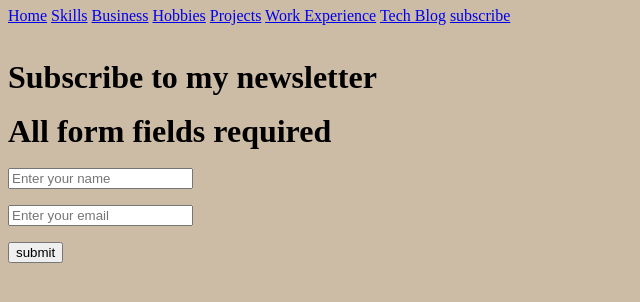
After one commit to Elros-Virtual/ir-portfolio, a Flask app: page /subscribe in a window 1280 px wide. The commit adds this page. Shown: the top 302 px of the page, without its empty margins (0-640 px from the left). Run offline with Flask 2, Linux system fonts and the light colour scheme.

Commit message:
updated portfolio dev site.

```diff
--- a/ian-cd-site-dev-2/website-code/app.py
+++ b/ian-cd-site-dev-2/website-code/app.py
@@ -1,4 +1,4 @@
-from flask import Flask, render_template
+from flask import Flask, render_template, request
 from flask.helpers import url_for
 
 
@@ -41,6 +41,25 @@ def business():
     return render_template('business.html')
 
 
+@app.route("/subscribe", methods=["POST", "GET"])
+def subscribe():
+    name = request.form.get("name")
+    email = request.form.get("email")
+
+    if not name or not email:
+        error_statement = "All form fields required"
+        return render_template('subscribe.html', error_statement=error_statement, name=name, email=email)
+
+    return url_for('/form')
+
+
+@app.route("/form", methods=["POST"])
+def form():
+    name = request.form.get("name")
+    email = request.form.get("email")
+    return render_template('form.html', name=name, email=email)
+
+
 if __name__ == '__main__':
     #app.run(debug=True, host='0.0.0.0')
     app.run(debug=True)
--- a/ian-cd-site-dev-2/website-code/templates/business.html
+++ b/ian-cd-site-dev-2/website-code/templates/business.html
@@ -0,0 +1,5 @@
+{% extends 'nav.html' %}
+
+
+{% block content %}
+{% endblock %}
--- a/ian-cd-site-dev-2/website-code/templates/hobbies.html
+++ b/ian-cd-site-dev-2/website-code/templates/hobbies.html
@@ -0,0 +1,5 @@
+{% extends 'nav.html' %}
+
+
+{% block content %}
+{% endblock %}
--- /dev/null
+++ b/ian-cd-site-dev-2/website-code/templates/nav.html
@@ -0,0 +1,24 @@
+<head>
+    <title>Ian Roberts</title>
+    <meta name="description" content="">
+    <meta name="keywords" content="">
+    <!-- CSS -->
+    <link href="{{ url_for('static', filename='css/style.css') }}" rel="stylesheet">
+    <!--JS-->
+</head>
+
+<nav>
+    <a href="{{ url_for('index')}}">Home</a>
+    <a href="{{ url_for('skills')}}">Skills</a>
+    <a href="{{ url_for('business')}}">Business</a>
+    <a href="{{ url_for('hobbies')}}">Hobbies</a>
+    <a href="{{ url_for('projects')}}">Projects</a>
+    <a href="{{ url_for('work')}}">Work Experience</a>
+    <a href="{{ url_for('techblog')}}">Tech Blog</a>
+    <a href="{{ url_for('subscribe')}}">subscribe</a>
+</nav>
+
+<br>
+{% block content %}
+{% endblock %}
+<br>
--- a/ian-cd-site-dev-2/website-code/templates/projects.html
+++ b/ian-cd-site-dev-2/website-code/templates/projects.html
@@ -0,0 +1,5 @@
+{% extends 'nav.html' %}
+
+
+{% block content %}
+{% endblock %}
--- a/ian-cd-site-dev-2/website-code/templates/skills.html
+++ b/ian-cd-site-dev-2/website-code/templates/skills.html
@@ -0,0 +1,5 @@
+{% extends 'nav.html' %}
+
+
+{% block content %}
+{% endblock %}
--- /dev/null
+++ b/ian-cd-site-dev-2/website-code/templates/subscribe.html
@@ -0,0 +1,24 @@
+{% extends 'nav.html' %}
+
+
+{% block content %}
+<h1>Subscribe to my newsletter</h1>
+
+<h1>{{ error_statement }}</h1>
+
+<form action="#" method="POST">
+    <div>
+        <input type="text" name="name" id="name" value="" placeholder="Enter your name" value="{{ name }}">
+    </div>
+    <br>
+    <div>
+        <input type="text" name="email" id="email" value="" placeholder="Enter your email" value="{{ email }}">
+    </div>
+    <br>
+    <div>
+        <input type="submit" value="submit">
+    </div>
+</form>
+
+
+{% endblock %}
--- a/ian-cd-site-dev-2/website-code/templates/techblog.html
+++ b/ian-cd-site-dev-2/website-code/templates/techblog.html
@@ -0,0 +1,5 @@
+{% extends 'nav.html' %}
+
+
+{% block content %}
+{% endblock %}
--- a/ian-cd-site-dev-2/website-code/templates/work.html
+++ b/ian-cd-site-dev-2/website-code/templates/work.html
@@ -0,0 +1,5 @@
+{% extends 'nav.html' %}
+
+
+{% block content %}
+{% endblock %}
```
Also changed, not shown: ian-cd-site-dev-2/website-code/templates/form.html (added, +11 -0 lines), ian-cd-site-dev-2/website-code/templates/home.html (+8 -6 lines).
